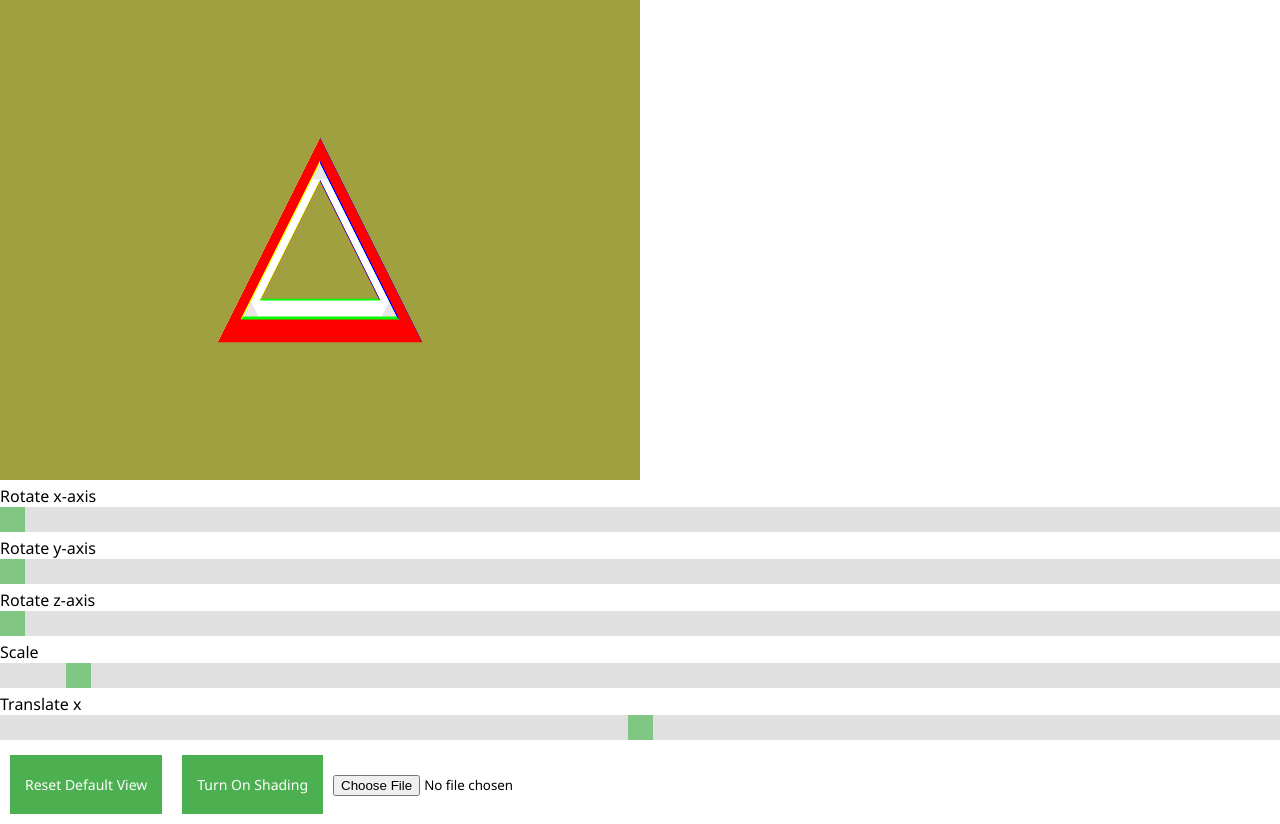
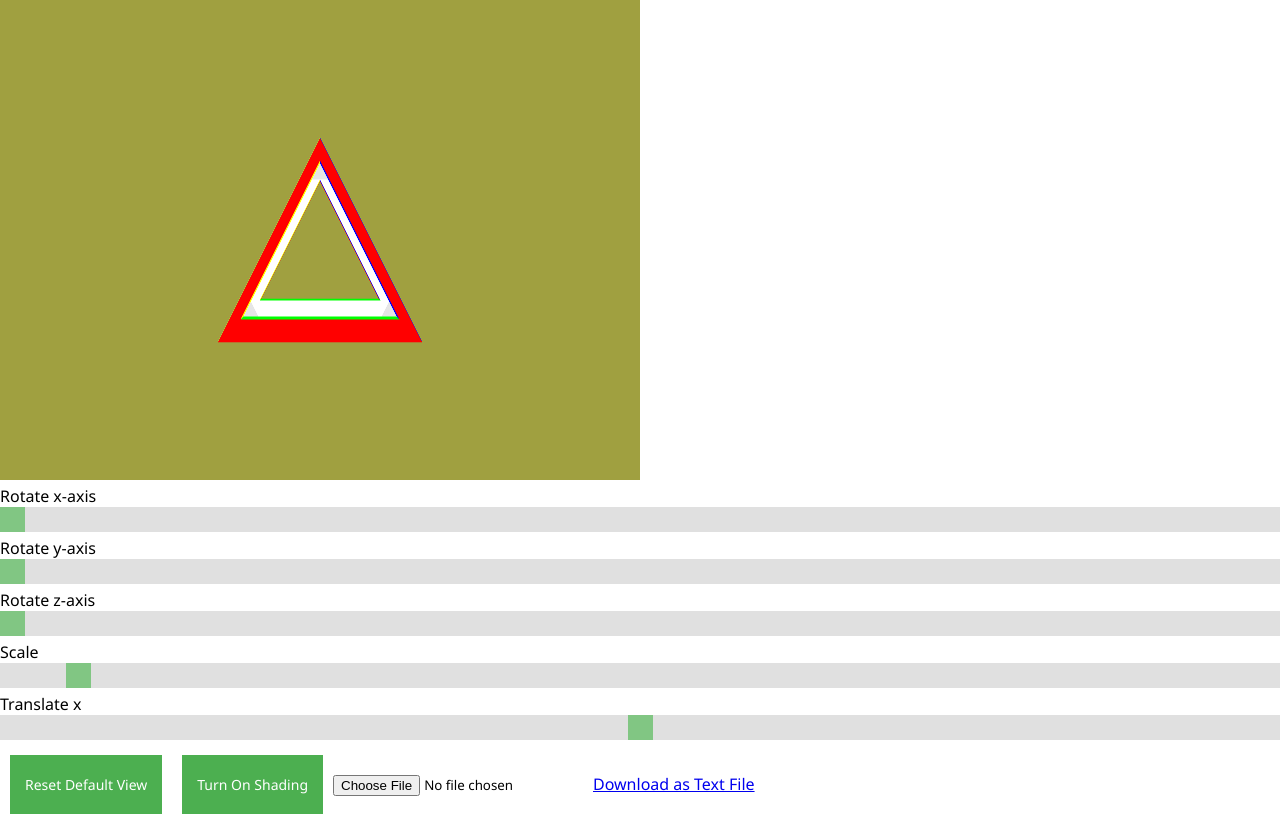
Before and after one commit to donbasta/hollow-3d-web-gl, a React (Create React App) app: page / in a window 1280 px wide. Built offline with nearby package versions, Linux system fonts and the light colour scheme.

Commit message:
add Save button

```diff
--- a/src/App.js
+++ b/src/App.js
@@ -13,6 +13,7 @@ const App = () => {
     const [programState, setProgramState] = useState(null)
     const canvasRef = useRef(null)
 
+    const [saveUrl, setSaveUrl] = useState(null)
     const [shading, setShading] = useState(false)
 
     // ganti model di sini
@@ -65,6 +66,27 @@ const App = () => {
         drawScene(gl, programInfo, buffers, currentModel.positions.length / 3, rotationAngle, zoom, translate, proj);
 
     }, [currentModel]);
+
+    useEffect(() => {
+        const dataToSave = {
+            positions: currentModel.positions,
+            colors: currentModel.colors,
+            rotangle: rotationAngle,
+            zoom: zoom,
+            translate: translate,
+            proj: proj
+        }
+
+        const textSave = JSON.stringify(dataToSave)
+
+        const data = new Blob([textSave], {type: 'text/json'})
+
+        const url = window.URL.createObjectURL(data)
+
+        setSaveUrl(url)
+
+
+    }, [currentModel, rotationAngle, zoom, translate, proj])
 
     const handleX = (angle) => {
         setRotationAngle({
@@ -132,7 +154,14 @@ const App = () => {
 
         reader.onload = () => {
             try {
-                changeModel(JSON.parse(reader.result))
+                const data = JSON.parse(reader.result)
+
+                console.log(data)
+                setRotationAngle(data.rotangle)
+                setZoom(data.zoom)
+                setTranslate(data.translate)
+                setProjectionType(data.proj)
+                changeModel({positions: data.positions, colors: data.colors})
             } catch (ex) {
                 console.log(ex)
             }
@@ -160,6 +189,7 @@ const App = () => {
                 shading ? 'Turn Off Shading' : 'Turn On Shading'
             }</button>
             <input onChange={handleFileChange} type="file" id="files" name="files[]"/>
+            <a download="myModel.json" href={saveUrl}>Download as Text File</a>
         </div>
     )
 }
```
Also changed, not shown: src/testsave.json (added, +12 -0 lines).
